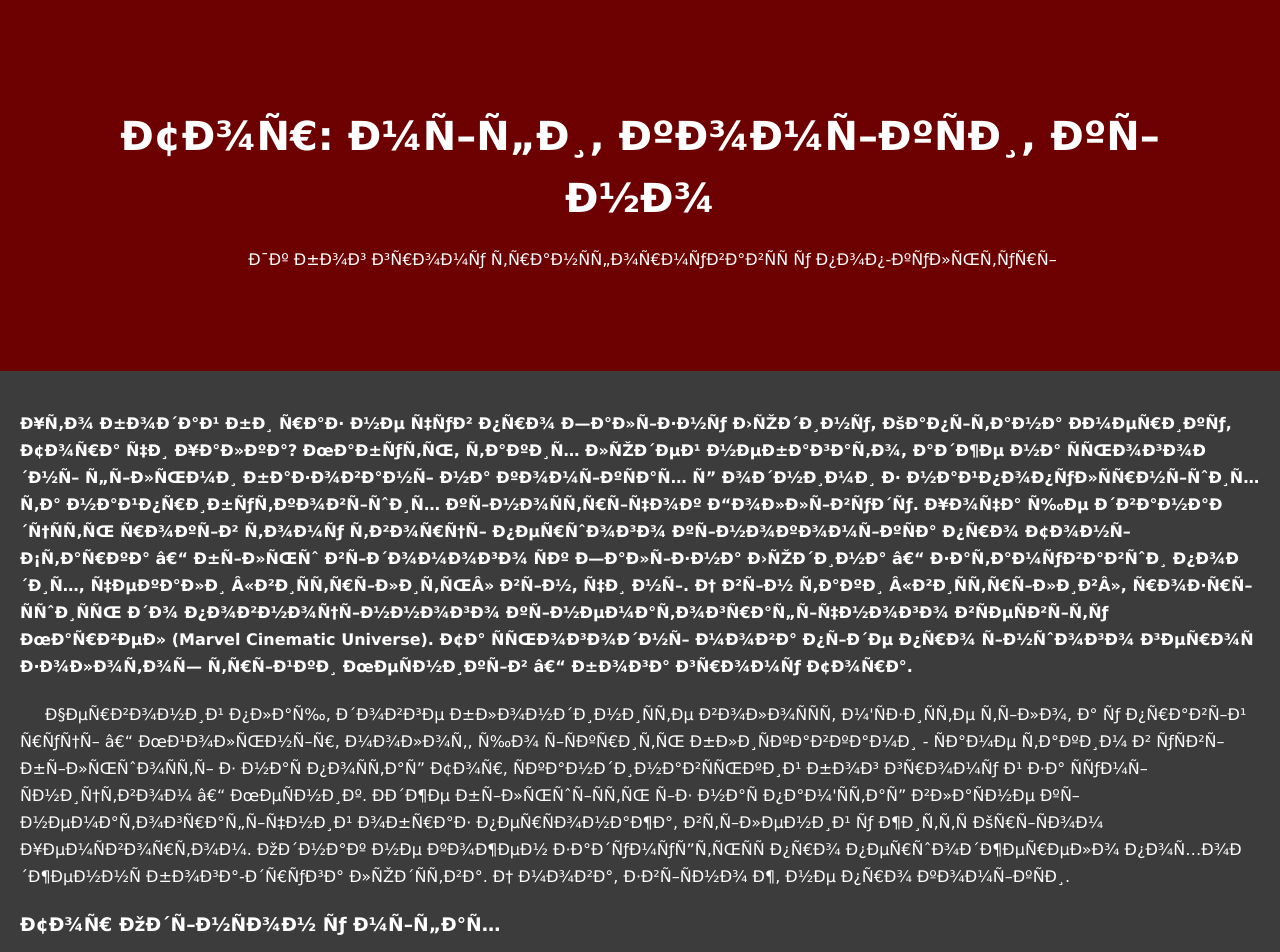
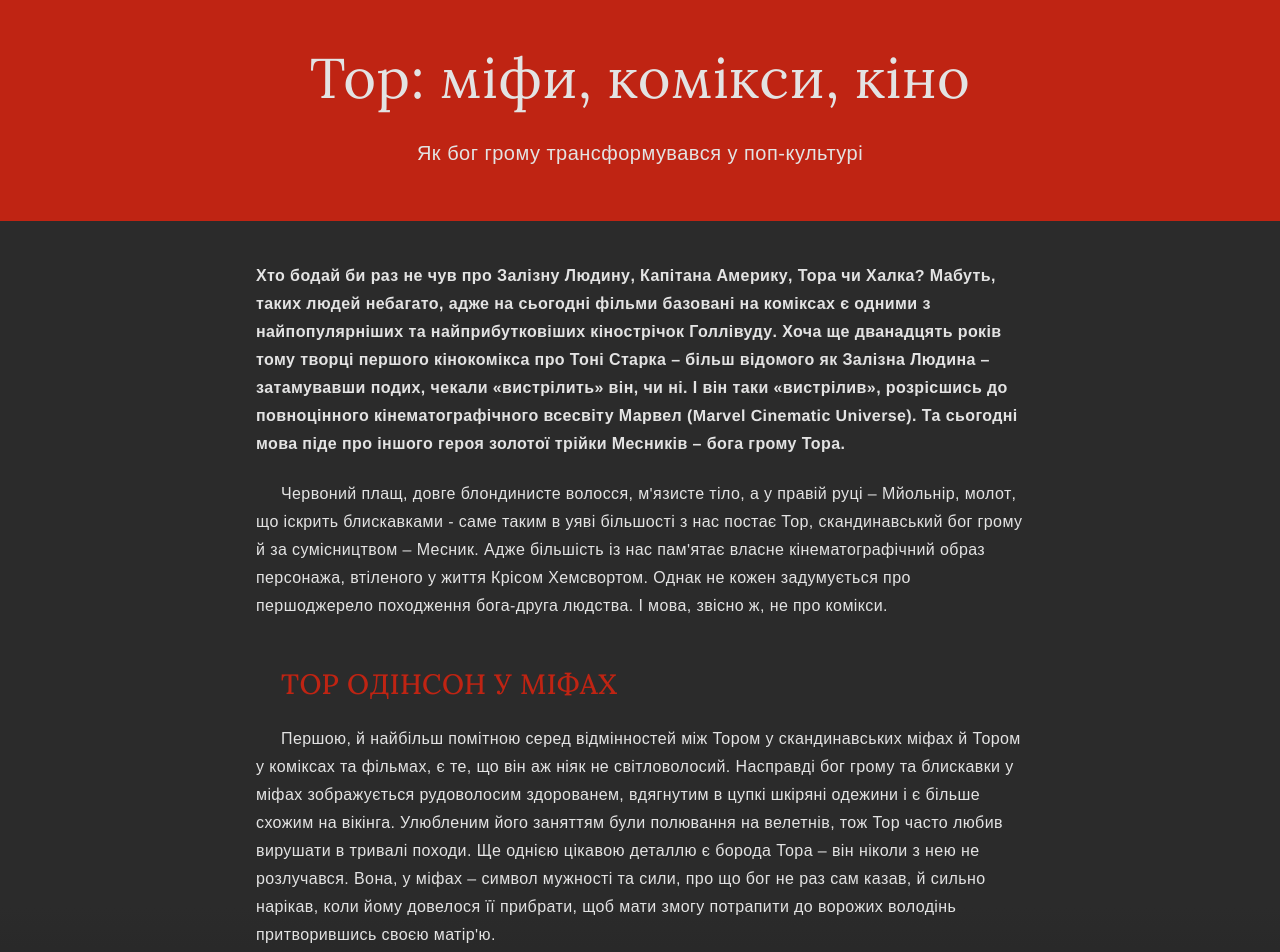
Before and after one commit to ViraHural/Thor-Project-Edited, a plain HTML site: page index.html in a window 1280 px wide. Shown: the top 952 px of the page. Drawn offline with nearby package versions, Linux system fonts and the light colour scheme.

Commit message:
style fixes

```diff
--- a/index.html
+++ b/index.html
@@ -2,118 +2,68 @@
 <html lang="en">
 <head>
 <title>Thor: myths, comics, cinematography</title>
-<meta charset="Thor">
-<meta name="review" content="width=device-width, initial-scale=1">
-<style>
-* {
-  box-sizing: border-box;
-}
-
-body {
-  font-family: Verdana, Helvetica, Century Gothic;
-  margin: 0;
-}
-
-.header {
-  padding: 80px;
-  text-align: center;
-  background: #6D0000;
-  color: white;
-}
-
-.header h1 {
-  font-size: 40px;
-}
-
-.side {
-  -ms-flex: 30%;
-  flex: 30%;
-  background-color: #3C3C3C;
-  color: white;
-  padding: 20px;
-}
-
-.main {
-  -ms-flex: 70%;
-  flex: 70%;
-  background-color: #090909;
-  color: white;
-  padding: 20px;
-}
-
-
-.footer {
-  padding: 20px;
-  text-align: center;
-  background-color: ##9E0B0B;
-  color: white;
-}
-
-
-</style>
+<meta charset="UTF-8">
+<meta name="viewport" content="width=device-width, initial-scale=1.0">
+<!-- Ваші стилі переїхали у style.css -->
+<!-- Нажаль, ваших майкрософтних шрифтів у відкритому доступі нема, а краденим користуватись не хочеться -->
+<link href="https://fonts.googleapis.com/css2?family=Arimo:wght@400;700&family=Lora:wght@400;500&display=swap" rel="stylesheet">
+<link rel="stylesheet" href="style.css">
 </head>
-
-<style>
-      p { text-indent: 25px; }
-</style>
 <body>
 
-<div class="header">
+<header>
   <h1>Тор: міфи, комікси, кіно</h1>
   <p>Як бог грому трансформувався у поп-культурі</p>
-</div>
+</header>
 
-<div class="row">
-  <div class="side">
+<main>
+  <article class="side">
     <h4>Хто бодай би раз не чув про Залізну Людину, Капітана Америку, Тора чи Халка? Мабуть, таких людей небагато, адже на сьогодні фільми базовані на коміксах є одними з найпопулярніших та найприбутковіших кінострічок Голлівуду. Хоча ще дванадцять років тому творці першого кінокомікса про Тоні Старка – більш відомого як Залізна Людина – затамувавши подих, чекали «вистрілить» він, чи ні. І він таки «вистрілив», розрісшись до повноцінного кінематографічного всесвіту Марвел (Marvel Cinematic Universe). Та сьогодні мова піде про іншого героя золотої трійки Месників – бога грому Тора.</h4>
 
-    <p>Червоний плащ, довге блондинисте волосся, м'язисте тіло, а у правій руці – Мйольнір, молот, що іскрить блискавками - саме таким в уяві більшості з нас постає Тор, скандинавський бог грому й за сумісництвом – Месник. Адже більшість із нас пам'ятає власне кінематографічний образ персонажа, втілений у життя Крісом Хемсвортом. Однак не кожен задумується про першоджерело походження бога-друга людства. І мова, звісно ж, не про комікси.</p>
+    <p>Червоний плащ, довге блондинисте волосся, м'язисте тіло, а у правій руці – Мйольнір, молот, що іскрить блискавками - саме таким в уяві більшості з нас постає Тор, скандинавський бог грому й за сумісництвом – Месник. Адже більшість із нас пам'ятає власне кінематографічний образ персонажа, втіленого у життя Крісом Хемсвортом. Однак не кожен задумується про першоджерело походження бога-друга людства. І мова, звісно ж, не про комікси.</p>
 
-    <h3>Тор Одінсон у міфах</h3>
-    <p> Першою, й найбільш помітною серед відмінностей між Тором у скандинавських міфах й Тором у коміксах та фільмах є те, що він аж ніяк не світловолосий. Насправді бог грому та блискавки у міфах зображується рудоволосим здорованем, вдягнутим в цупкі шкіряні одежини і є більше схожим на вікінга. Улюбленим його заняттям були полювання на велетнів, тож Тор часто любив вирушати в тривалі походи. Ще однією цікавою деталлю є борода Тора – він ніколи з нею не розлучався. Вона, у міфах – символ мужності та сили, про що бог не раз сам казав, й сильно нарікав, коли йому довелося її прибрати, щоб мати змогу потрапити до ворожих володінь притворившись своєю матір'ю.</p>
+    <h2>Тор Одінсон у міфах</h2>
+    <p> Першою, й найбільш помітною серед відмінностей між Тором у скандинавських міфах й Тором у коміксах та фільмах, є те, що він аж ніяк не світловолосий. Насправді бог грому та блискавки у міфах зображується рудоволосим здорованем, вдягнутим в цупкі шкіряні одежини і є більше схожим на вікінга. Улюбленим його заняттям були полювання на велетнів, тож Тор часто любив вирушати в тривалі походи. Ще однією цікавою деталлю є борода Тора – він ніколи з нею не розлучався. Вона, у міфах – символ мужності та сили, про що бог не раз сам казав, й сильно нарікав, коли йому довелося її прибрати, щоб мати змогу потрапити до ворожих володінь притворившись своєю матір'ю.</p>
 
     <p>  Другою відмінністю є канонічний молот Мйольнір. Перше за все, варто сказати, що у фільмах та коміксах він дещо гіперболізований, адже у міфах Мйольнір нагадує радше звичний для нас молоток. Хоч і незмінно залишається такою ж потужною зброєю й, навіть, сильнішою. Але це не така вже й важлива деталь, як, наприклад, те, що молот може виконувати свої функції лише якщо його власник має на руках спеціальні рукавиці, завдяки котрим можна втримати в руках розжарену зброю. А також бог повинен бути підперезаний магічним поясом, який посилює його здібності, роблячи Тора практично непереможним.</p>
 
-<p>  Третя відмінність (і вона теж про молот) – Тор не вміє літати за допомогою Мйольніра. Ми звикли до цієї суперздібності бога, однак для того, щоб перелетіти з одного місця в інше, у міфах, Тор завжди використовував колісницю запряжену двома козлами. І це ще не найдивніше. Іноді, коли богові не було чим попоїсти, він з’їдав їх (важливо було не рухати їхні кістки) а потім… відновлював та оживляв за допомогою  Мйольніра. Так, цей магічний молот вмів ще й воскрешати.</p>
+    <p>  Третя відмінність (і вона теж про молот) – Тор не вміє літати за допомогою Мйольніра. Ми звикли до цієї суперздібності бога, однак для того, щоб перелетіти з одного місця в інше, у міфах, Тор завжди використовував колісницю запряжену двома козлами. І це ще не найдивніше. Іноді, коли богові не було чим попоїсти, він з’їдав їх (важливо було не рухати їхні кістки) а потім… відновлював та оживляв за допомогою  Мйольніра. Так, цей магічний молот вмів ще й воскрешати.</p>
 
-<p>  Насправді розбіжностей між оригіналом та адаптованою версією назбирається чимало – ось, навіть, у міжособистісних стосунках Тора з батьком, братом, дружиною Сіф, котра у фільмах є просто бойовою побратимкою та другом дитинства. Однак незмінним залишається імідж улюбленця людства, який підтримується і в фільмах. У міфах Тор був таким собі охоронцем людей, завжди приймав їхню сторону у сутичках з іншими богами, був вагомою частиною їхнього життя, а вони – його. У фільмах же Тор є кумиром мільйонів і неабияк популярним серед дівчат та жінок. </p>
+    <p>  Насправді розбіжностей між оригіналом та адаптованою версією назбирається чимало – ось, навіть, у міжособистісних стосунках Тора з батьком, братом, дружиною Сіф, котра у фільмах є просто бойовою побратимкою та другом дитинства. Однак незмінним залишається імідж улюбленця людства, який підтримується і в фільмах. У міфах Тор був таким собі охоронцем людей, завжди приймав їхню сторону у сутичках з іншими богами, був вагомою частиною їхнього життя, а вони – його. У фільмах же Тор є кумиром мільйонів і неабияк популярним серед дівчат та жінок. </p>
 
-  </div>
-  <div class="main">
+  </article>
+  <article>
     <h2>Тор Одінсон у коміксах та фільмах</h2>
 
     <p>Варто зауважити, що  зараз ми живемо в епоху «марвелівського ренесансу». Переживши декілька епох відродження – як от Золоту (1939–1949), Срібну (1956 – 1970) та Бронзову (1970 – 1984) – комікси здобули найбільшої популярності сьогодні власне у формі кіно.</p>
-    <p>Нижче можна побачити як падала популярність друкованих коміксів про Месників та Людину-павука з роками, а власне – з приходом інтернету. Що цікаво, комік-буки про Людину-павука завжди були найбільш <a href="https://www.comichron.com/yearlycomicssales.html">продаваними</a> серед інших серій. </p>
+    <p>Нижче можна побачити як падала популярність друкованих коміксів про Месників та Людину-павука з роками, а власне – з приходом інтернету. Що цікаво, комік-буки про Людину-павука завжди були найбільш <a href="https://www.comichron.com/yearlycomicssales.html" target="_blank">продаваними</a> серед інших серій. </p>
 
+    <p>
+    <img src="EditedComparisonColorful.png" alt="Продажі коміксів про Месників та Людину-павука">
+    </p>
 
-<img src="EditedComparisonColorful.png" alt="Продажі коміксів про Месників та Людину-павука" width="900" height="850">
+    <p>Повертаючись до теми нашої розмови, цікаво, що «божественне» походження Тора та інших асгардських персонажів в обох варіантах – у коміксах та кінематографі -  пояснюють нічим іншим, як інопланетним втручанням. Так, на Землі 616 (тобто на нашій) їх вважають інопланетянами, які час від часу приходили й продовжують приходит на Землю. Древні люди, не маючи змоги (й знань) якось по-інакшому пояснити суперздібності «інопланетян», записали їх до рангу богів і стали на них молитися, таким чином творячи древні міфи та культи. </p>
 
-<p>Повертаючись до теми нашої розмови, цікаво, що «божественне» походження Тора та інших асгардських персонажів в обох варіантах – у коміксах та кінематографі -  пояснюють нічим іншим, як інопланетним втручанням. Так, на Землі 616 (тобто на нашій) їх вважають інопланетянами, які час від часу приходили й продовжують приходит на Землю. Древні люди, не маючи змоги (й знань) якось по-інакшому пояснити суперздібності «інопланетян», записали їх до рангу богів і стали на них молитися, таким чином творячи древні міфи та культи. </p>
+    <p>Йдемо далі і повертаємося до Тора з коміксів та фільмів. Разючих відмінностей між цими двома версіями одного персонажа не так вже й багато. Найбільше їх, мабуть, в самих міжособистісних стосунках Тора з іншими персонажами, і, звісно ж, адаптованому до людських пропорцій, тілі бога грому. А також в одязі, який у кіно виглядав би доволі комічно. </p>
 
-<p> Йдемо далі і повертаємося до Тора з коміксів та фільмів. Разючих відмінностей між цими двома версіями одного персонажа не так вже й багато. Найбільше їх, мабуть, в самих міжособистісних стосунках Тора з іншими персонажами, і, звісно ж, адаптованому до людських пропорцій, тілі бога грому. А також в одязі, який у кіно виглядав би доволі комічно. </p>
+    <p>Однією з важливих змін є історія потрапляння на Землю бога грому. Власне, у фільмах починається все близько до того, як воно є у коміксах – самовпевнений, дещо зверхній та звиклий до уваги Тор гнівить свого батька і той, щоб навчити свого сина людськості та манер, й викорінити з нього пиху, вирішує відправити його на Землю (у Мідгард). Щоправда у коміксах він не лише виганяє його з Асгарду, але й позбавляє бога грому пам’яті, розлучає його з Мйольніром, готує для Тора дещо покалічене людське тіло і вселяє його в нього. У фільмах перетворення персонажа не триває так довго, як у канонічній історії, адже в ній Тор довгий час не пам’ятав хто він, працював звичайним лікарем з іменем Дональд Блейк (хоча й у цій сфері зумів добитися висот) і закохався у Джейн Фостер, медсестру з лікарні, котра у фільмах, до речі, є науковицею. </p>
+  </article>
 
-<p>Однією з важливих змін є історія потрапляння на Землю бога грому. Власне, у фільмах починається все близько до того, як воно є у коміксах – самовпевнений, дещо зверхній та звиклий до уваги Тор гнівить свого батька і той, щоб навчити свого сина людськості та манер, й викорінити з нього пиху, вирішує відправити його на Землю (у Мідгард). Щоправда у коміксах він не лише виганяє його з Асгарду, але й позбавляє бога грому пам’яті, розлучає його з Мйольніром, готує для Тора дещо покалічене людське тіло і вселяє його в нього. У фільмах перетворення персонажа не триває так довго, як у канонічній історії, адже в ній Тор довгий час не пам’ятав хто він, працював звичайним лікарем з іменем Дональд Блейк (хоча й у цій сфері зумів добитися висот) і закохався у Джейн Фостер, медсестру з лікарні, котра у фільмах, до речі, є науковцем. </p>
+  <figure class="text-width">
+    <img src="ThorInfographicUA.png" alt="Як мінявся образ бога грому у фільмах">
+  </figure>
 
-<div>
-<img src="ThorInfographicUA.png" alt="Як мінявся образ бога грому у фільмах" class="center" width="1125" height="486">
-<div>
+  <article>
+    <p>Варто сказати, що Тор дуже комфортно себе почував серед людей не лише тому, що й у міфах він був «другом людства». Але й тому, що у комікс-всесвіті його матір’ю була богиня Землі Гея. Тож навіть коли Одін повернув синові пам’ять і дозволив повернутися додому, Тор, хоч таки й бував знову в Асгарді, залишився працювати земним лікарем та допомагати людям у складі Месників. Щоправда у фільмах він приєднався до них набагато пізніше, ніж у коміксах і лікарем не був. Загалом комікс-версія та кінематографічна версія Тора є доволі схожими, якщо не брати надто до уваги сюжетні арки, які, звісно ж, не вийшло б зобразити у кіно, бо тоді для цього потрібно робити цілий серіал.</p>
 
-<p>
-Варто сказати, що Тор дуже комфортно себе почував серед людей не лише тому, що й у міфах він був «другом людства». Але й тому, що у комікс-всесвіті його матір’ю була богиня Землі Гея. Тож навіть коли Одін повернув синові пам’ять і дозволив повернутися додому, Тор, хоч таки й бував знову в Асгарді, залишився працювати земним лікарем та допомагати людям у складі Месників. Щоправда у фільмах він приєднався до них набагато пізніше, ніж у коміксах і лікарем не був. Загалом комікс-версія та кінематографічна версія Тора є доволі схожими, якщо не брати надто до уваги сюжетні арки, які, звісно ж, не вийшло б зобразити у кіно, бо тоді для цього потрібно робити цілий серіал.</p>
+    <p><b>Тор, безумовно, залишається одним з найпопулярніших персонажів коміксів Марвел (та й усієї комікс-індустрії загалом) і є чудовим прикладом того, як поп-культура може дати нове квітуче життя міфам, історії та фольклорним байкам.<b></p>
+  </article>
+</main>
 
-
-
-    <h2></h2>
-    <p></p>
-    <p><b>
-    Тор безумовно залишається одним з найпопулярніших персонажів коміксів Марвел (та й усієї комікс-індустрії загалом) і є чудовим прикладом того, як поп-культура може дати нове квітуче життя міфам, історії та фольклорним байкам.<b></p>
-  </div>
-</div>
-
-<div class="footer">
+<footer>
   <h4>Дякую</h4>
   <h4>Віра Гураль</h4>
-</div>
+</footer>
 
 </body>
 </html>
--- /dev/null
+++ b/style.css
@@ -0,0 +1,112 @@
+body * {
+  box-sizing: border-box;
+}
+
+body {
+  font-family: 'Arimo', sans-serif;
+  margin: 0;
+  padding: 0;
+  line-height: 1.75;
+  color: #e3e3e3;
+}
+
+header {
+  margin: 0;
+  text-align: center;
+  /* background: #06021F; */
+  background-color: #bf2413;
+  letter-spacing: 0.03em;
+}
+
+header h1 {
+  /* color: #cc0b06; */
+  font-family: 'Lora', serif;
+  font-size: 56px;
+  font-weight: 300;
+  padding-top: 50px;
+  padding-bottom: 30px;
+  margin: 0;
+  line-height: 1;
+}
+
+header p {
+  font-size: 20px;
+  margin: 0;
+  padding: 0 8px 50px 8px;
+  text-indent: 0;
+}
+
+h2 {
+  font-family: 'Lora', serif;
+  color: #bf2413;
+  font-size: 28px;
+  margin-top: 40px;
+  margin-bottom: 0;
+  padding-left: 25px;
+  font-weight: 500;
+  text-transform: uppercase;
+}
+
+p {
+  text-indent: 25px;
+}
+
+article > * {
+  margin-left: 20px;
+  margin-right: 20px;
+}
+
+@media screen and (min-width: 800px) {
+  article > * {
+    margin-left: 15%;
+    margin-right: 15%;
+  }
+}
+
+@media screen and (min-width: 1200px) {
+  article > * {
+    margin-left: 20%;
+    margin-right: 20%;
+  }
+}
+
+
+
+article.side {
+  background-color: #2b2b2b;
+  background: linear-gradient(#2b2b2b 50%, #090909 100%);
+  padding-top: 20px;
+  padding-bottom: 20px;
+}
+
+main {
+  background-color: #090909;
+  color: #e3e3e3;
+  letter-spacing: 0.025em;
+}
+
+
+figure {
+  margin: 56px 0;
+  padding: 0;
+}
+
+figure img {
+  margin: 0;
+  padding: 0;
+}
+
+img {
+  max-width: 100%;
+  height: auto;
+  display: inline-block;
+  margin-bottom: 1em;
+}
+
+
+footer {
+  padding: 20px;
+  text-align: center;
+  background-color: #090909;
+  color: #e3e3e3;
+}
```
